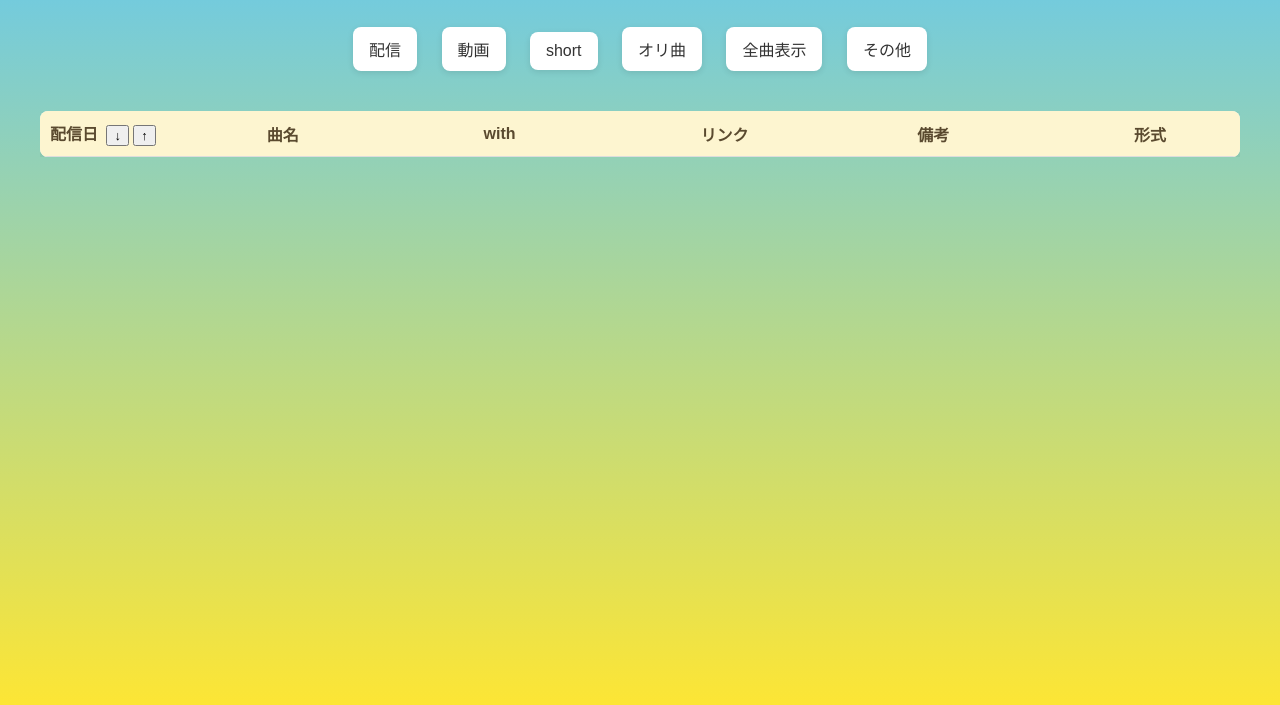
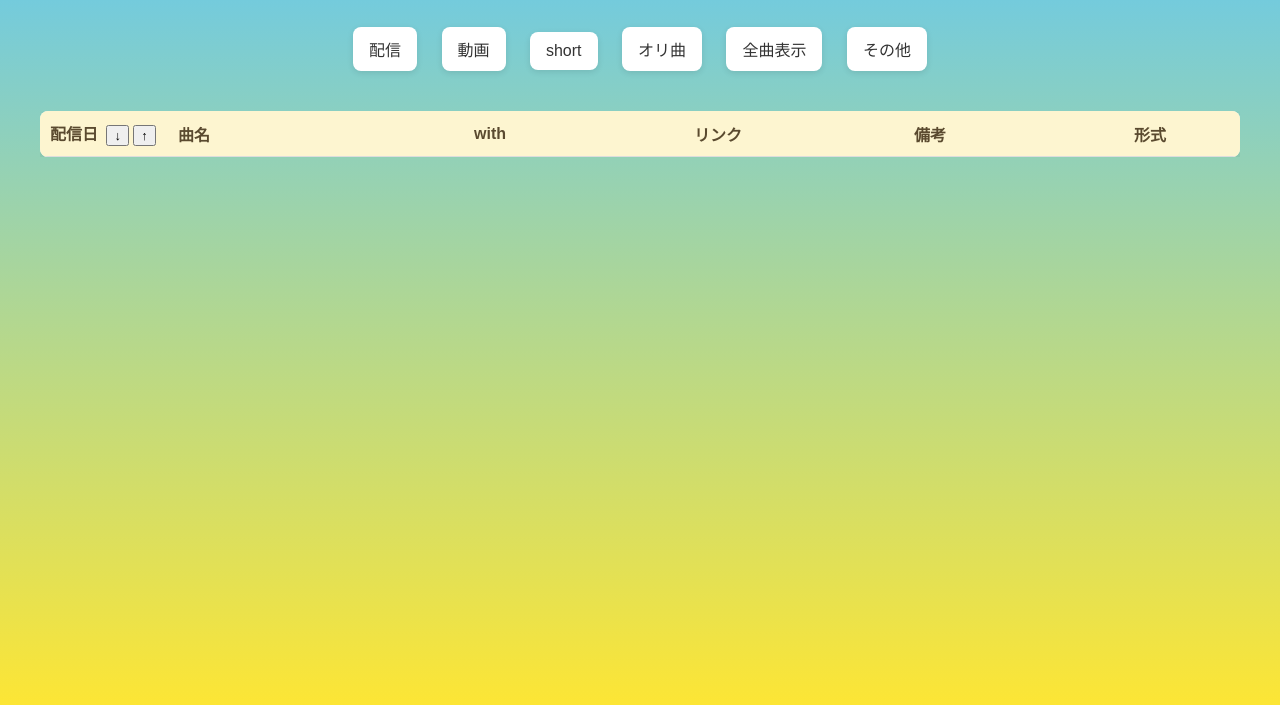
Before and after one commit to hmsfmiad/mana-songs, a plain HTML site: page index.html in a window 1280 px wide. Shown: the part 83-788 px from the top of the page. Drawn offline with nearby package versions, Linux system fonts and the light colour scheme; no server answers.

Commit message:
Update index.html

```diff
--- a/index.html
+++ b/index.html
@@ -128,6 +128,16 @@
         padding: 6px;
       }
     }
+    /*曲名列を広げる */
+table td:nth-child(2),
+table th:nth-child(2) {
+  width: 23%;}
+
+/* 配信日列を狭くする */
+table td:nth-child(1),
+table th:nth-child(1) {
+  width: 9%; }
+
 .type-col {
     width: 8%;
     white-space: nowrap;
```
